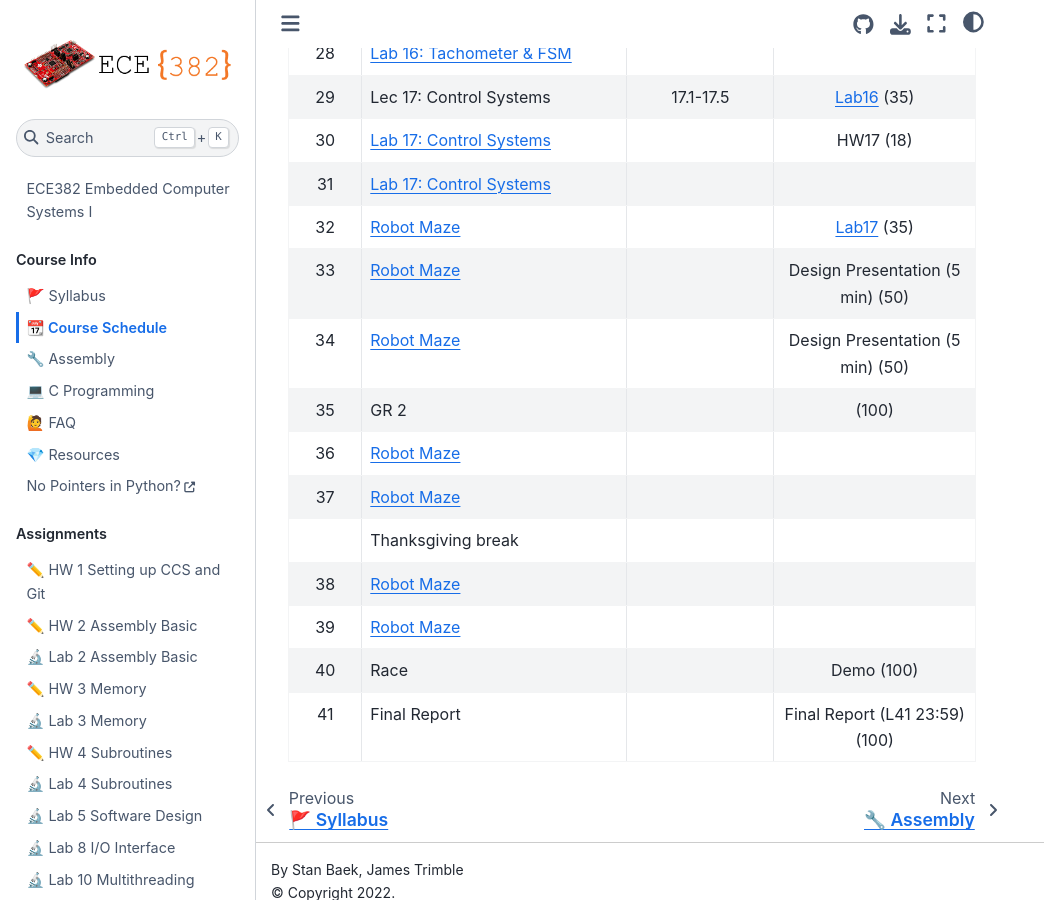
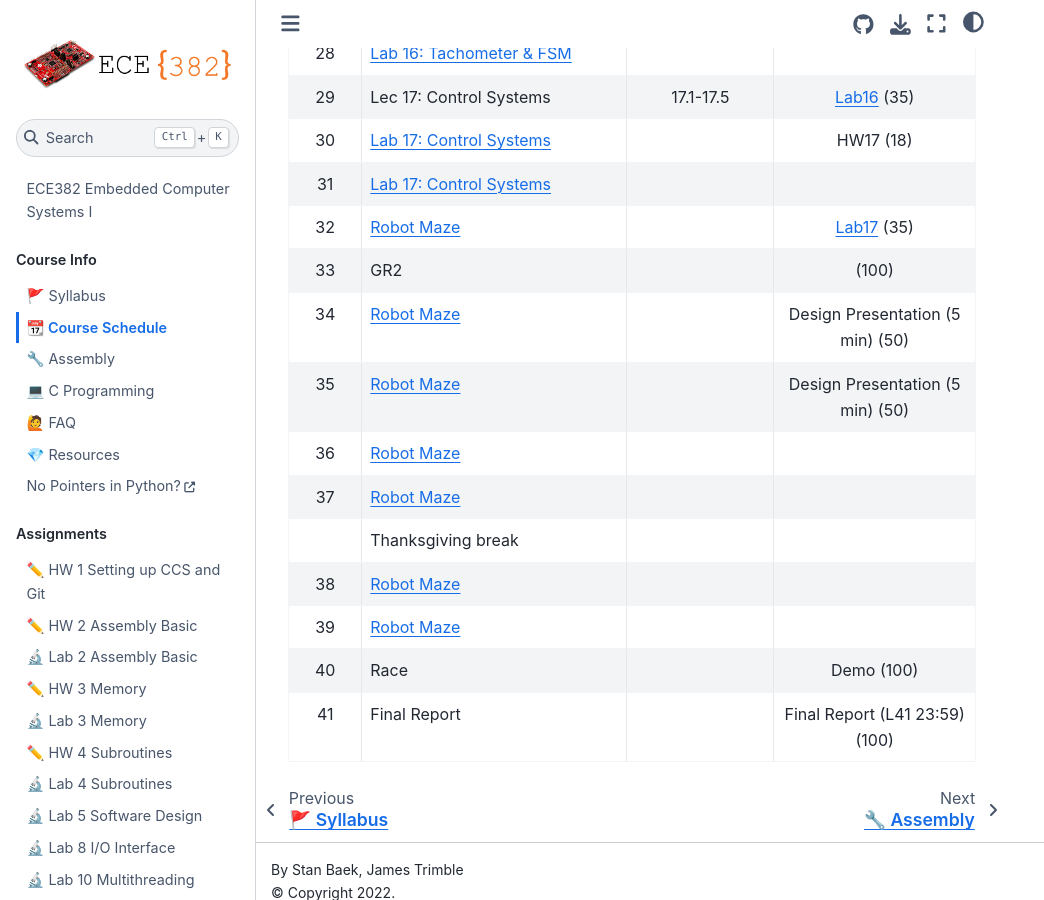
Before and after one commit to USAFA-ECE/ece382, a Jupyter Book: the page built from docs/schedule.md, in a window 1280 px wide and 900 px high, scrolled down 1614 px. Shown: the whole window, without its empty margins (0-1044 px from the left). Built offline with Jupyter Book 1.0.4 settings and Sphinx 7.4.7 and the Sphinx Book theme 1.1.4, drawn with Linux system fonts in a browser that asks for light colours.

Commit message:
moved GR2 on schedule

```diff
--- a/docs/schedule.md
+++ b/docs/schedule.md
@@ -39,9 +39,9 @@ This schedule is subject to change as appropriate.
 | 30     | [Lab 17: Control Systems](Assignments/lab17.md)  |                      | HW17                                  (18)|
 | 31     | [Lab 17: Control Systems](Assignments/lab17.md)  |                      |                                           |
 | 32     | [Robot Maze](Assignments/project.md)             |                      | [Lab17](Assignments/lab17.md)         (35)|
-| 33     | [Robot Maze](Assignments/project.md)             |                      | Design Presentation (5 min)           (50)|
+| 33     | GR2                                              |                      | (100)                 |
 | 34     | [Robot Maze](Assignments/project.md)             |                      | Design Presentation (5 min)           (50)|
-| 35     | GR 2                                             |                      |                                       (100)|
+| 35     | [Robot Maze](Assignments/project.md)             |                      | Design Presentation (5 min)           (50)|
 | 36     | [Robot Maze](Assignments/project.md)             |                      |                                           |
 | 37     | [Robot Maze](Assignments/project.md)             |                      |                                           |
 |        | Thanksgiving break                               |                      |                                           |
```
